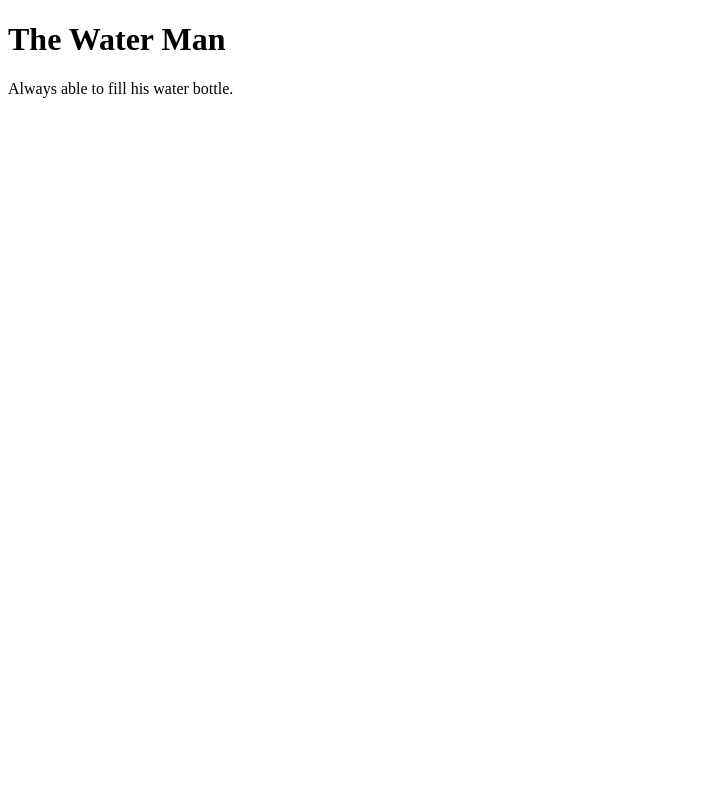
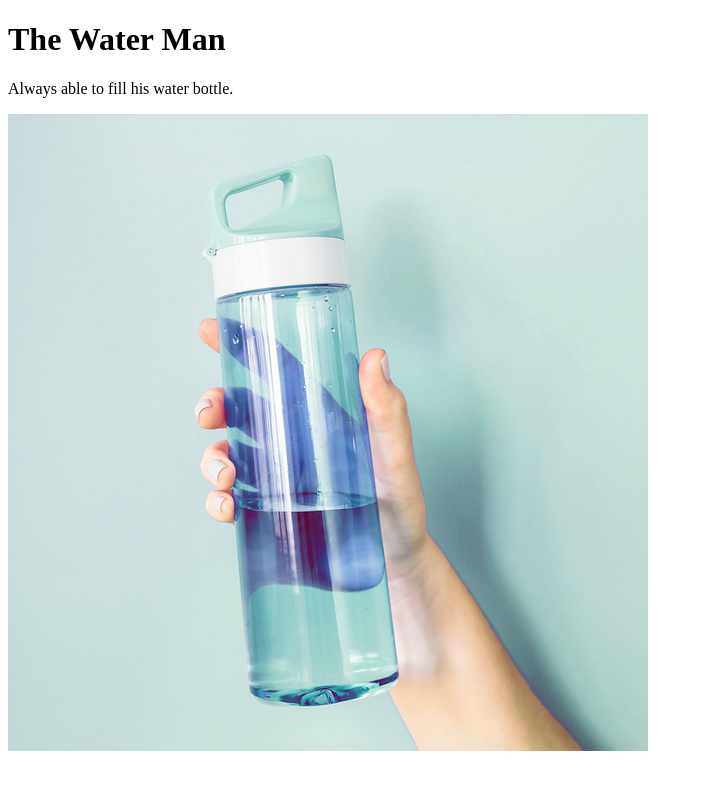
Before and after one commit to 44-563-WebApps-F21/webapps-f21-assignment-3-SINDHUJA-ADIDALA, a plain HTML site: page AboutMe.html in a window 1280 px wide. Shown: the whole page, without its empty margins (0-703 px from the left). Drawn offline with Linux system fonts and the light colour scheme.

Commit message:
Update AboutMe.html

```diff
--- a/AboutMe.html
+++ b/AboutMe.html
@@ -2,4 +2,5 @@
 <html>
  <h1> The Water Man</h1>
  <p>Always able to fill his water bottle.</p>
+ <img src=https://github.com/44-563-WebApps-F21/webapps-f21-assignment-3-SINDHUJA-ADIDALA/blob/main/water%20man.png alt="bottle" >
  </html>
```
